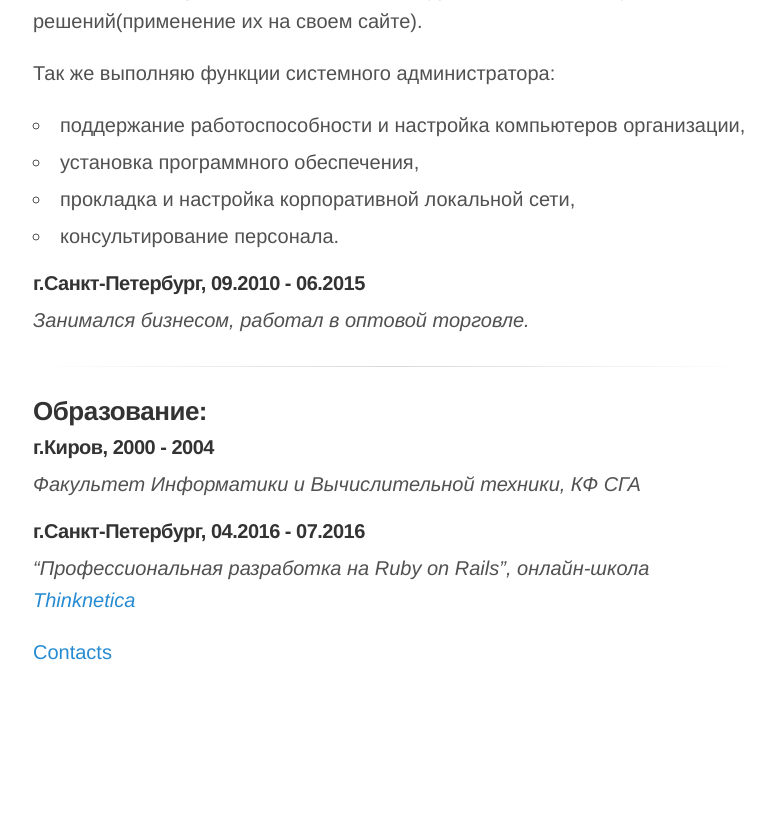
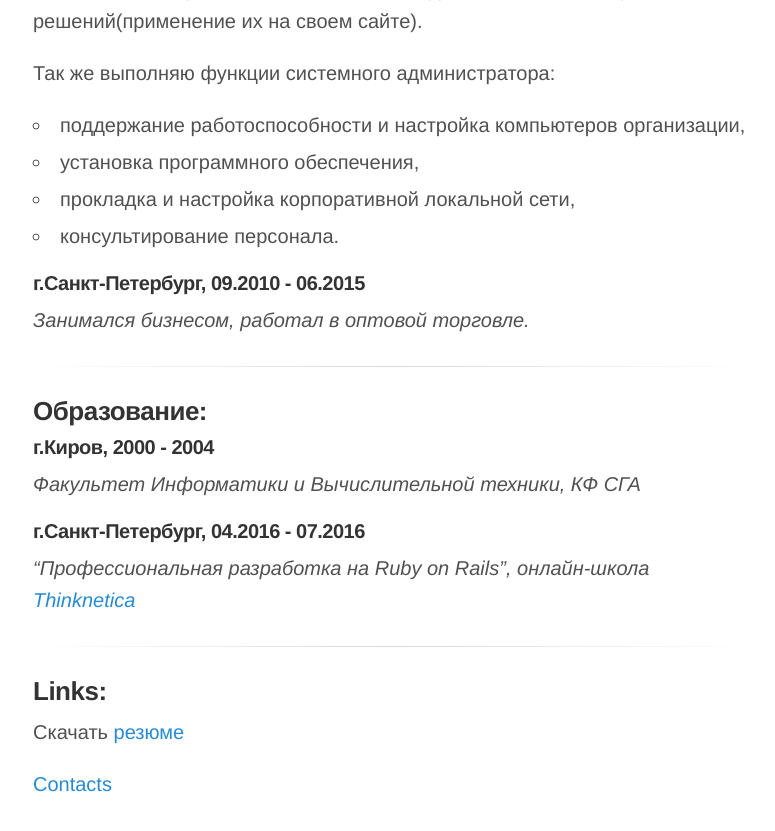
Before and after one commit to vlasikhin/vlasikhin.github.io, a Jekyll site: the page built from rus.md, in a window 1280 px wide and 900 px high, scrolled down 2372 px. Shown: the top 831 px of the window, without its empty margins (247-1022 px from the left). Built offline with Jekyll 4.4.1, drawn with Linux system fonts in a browser that asks for light colours; before the commit the page ends 3140 px from its top, so only the background shows below that.

Commit message:
add rus resume version

```diff
--- a/rus.md
+++ b/rus.md
@@ -87,3 +87,9 @@ _Факультет Информатики и Вычислительной те
 
 ###### г.Санкт-Петербург, 04.2016 - 07.2016
 _"Профессиональная разработка на Ruby on Rails", онлайн-школа [Thinknetica](http://thinknetica.com/)_
+
+***
+
+### Links:
+
+Скачать [резюме](/files/resume_ror_vlasikhin_rus.pdf)
```
Also changed, not shown: 2 other files.
